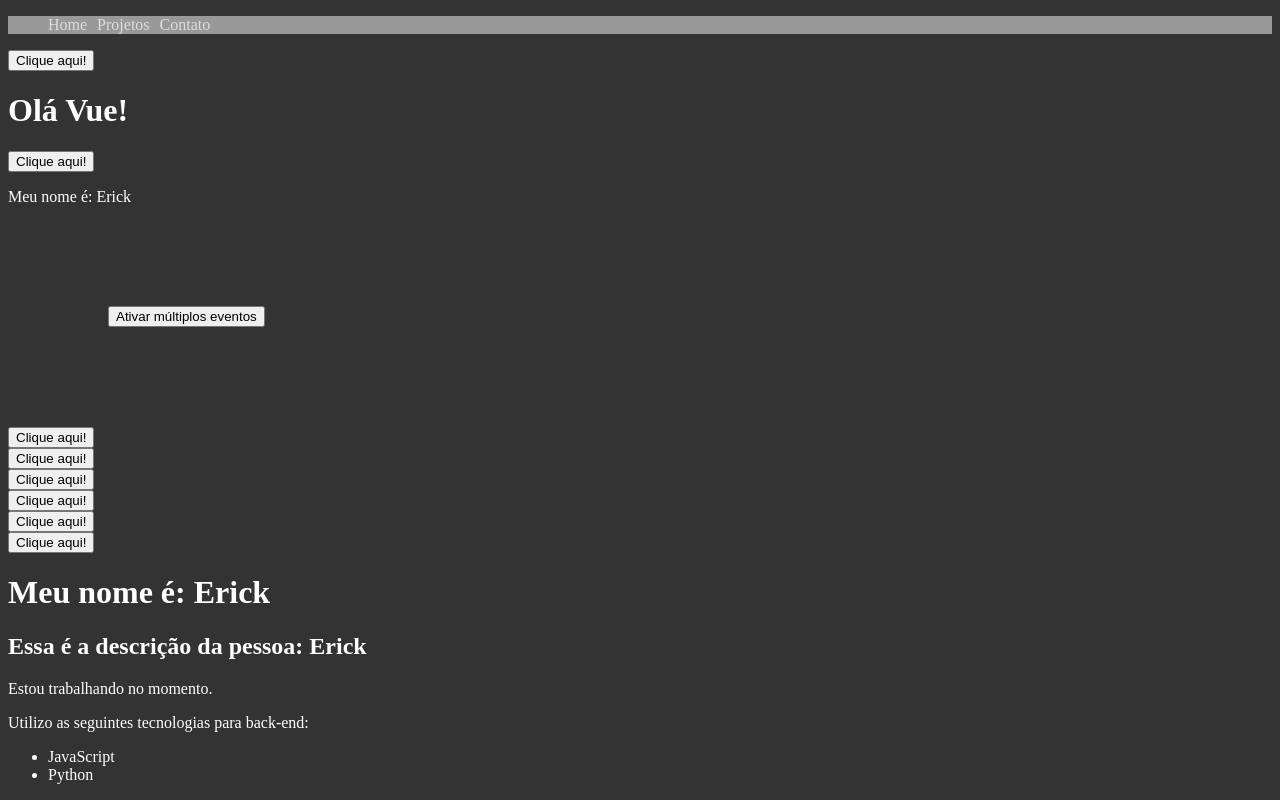
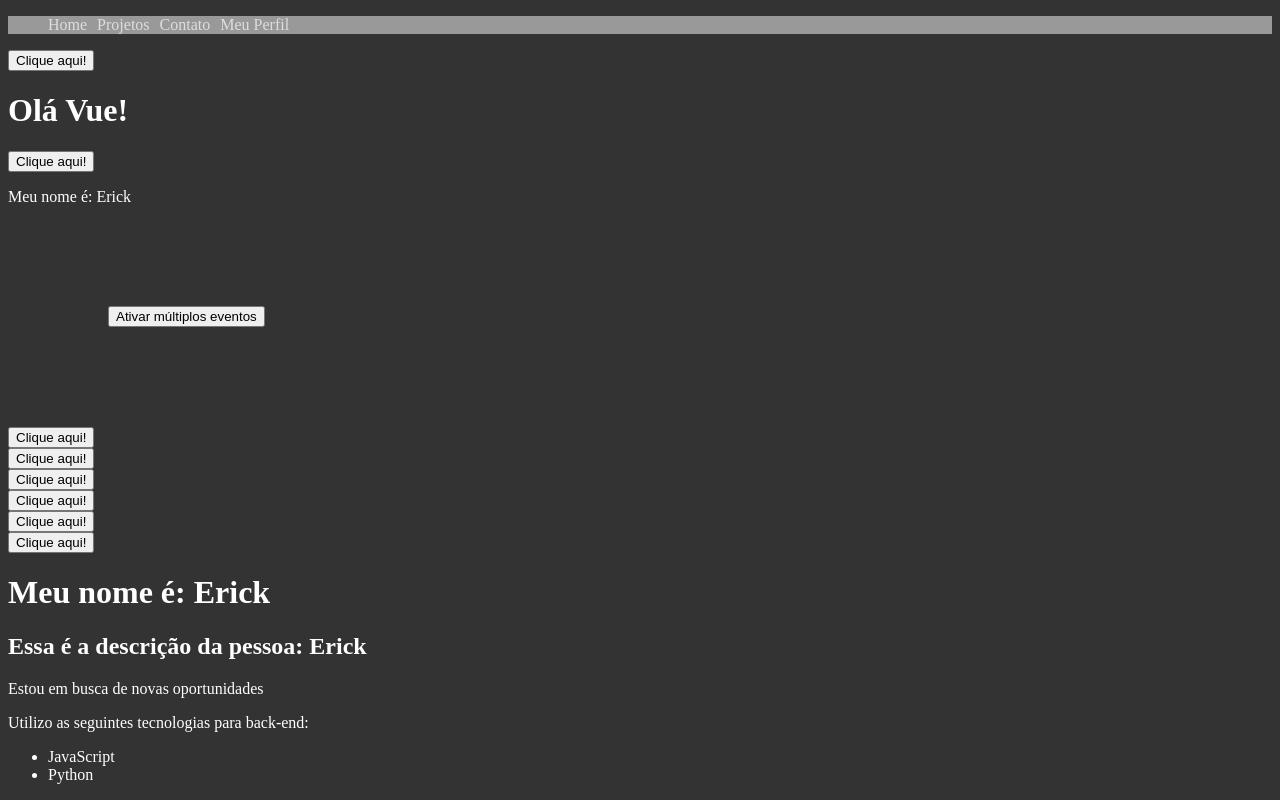
Before and after one commit to erick-costa/curso-vue, a Vue app: page / in a window 1280 px wide. Shown: the top 800 px of the page. Built offline with nearby package versions, Linux system fonts and the light colour scheme.

Commit message:
utilizando props

```diff
--- a/src/App.vue
+++ b/src/App.vue
@@ -1,5 +1,5 @@
 <template>
-  <Header />
+  <Header :is_logged="true" />
   <FirstComponent />
   <LifeCycle />
   <Person />
--- a/src/components/Header.vue
+++ b/src/components/Header.vue
@@ -3,12 +3,14 @@
     <li><a href="#">Home</a></li>
     <li><a href="#">Projetos</a></li>
     <li><a href="#">Contato</a></li>
+    <li v-if="is_logged"><a href="#">Meu Perfil</a></li>
   </ul>
 </template>
 
 <script>
 export default {
   name: "Header",
+  props: ["is_logged"],
 }
 </script>
 
--- a/src/components/Info.vue
+++ b/src/components/Info.vue
@@ -27,11 +27,13 @@ export default {
   components: {
     Picture,
   },
+  props: {
+    email: String,
+    is_working: Boolean,
+  },
   data() {
     return {
-      is_working: true,
       show_email: false,
-      email: "erick@email.com",
       my_link: "https://github.com/erick-costa",
       buttonText: "Mostrar Email",
       backend: ["JavaScript", "Python"],
--- a/src/components/Person.vue
+++ b/src/components/Person.vue
@@ -1,6 +1,6 @@
 <template>
   <h2>Essa é a descrição da pessoa: {{ name }}</h2>
-  <Info />
+  <Info :email="email" :is_working="false" />
   <Form />
 </template>
 
@@ -17,6 +17,7 @@ export default {
   data() {
     return {
       name: "Erick",
+      email: "erick@email.com",
     }
   },
 }
```
